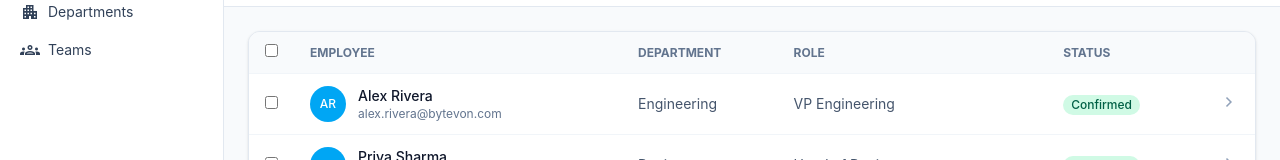
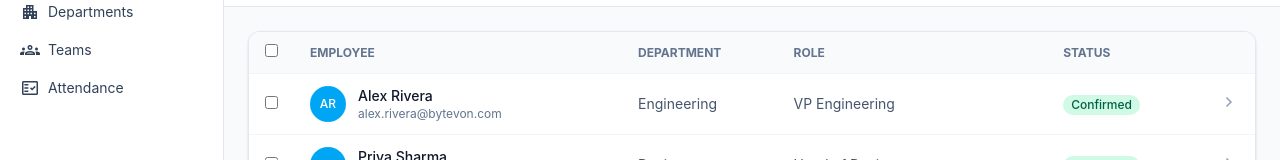
Before and after one commit to Virendrasinghthakur/Bytevon-fullstack-protoype, a React (Vite) app in the folder frontend/: page /workforce/employees in a window 1280 px wide. Shown: the part 128-288 px from the top of the page. Built offline with nearby package versions, Linux system fonts and the light colour scheme.

Commit message:
feat(workforce): wire Attendance routes + sidebar; Teams already linked

```diff
--- a/frontend/src/main.jsx
+++ b/frontend/src/main.jsx
@@ -20,6 +20,10 @@ import AddMemberPage from './modules/workforce/pages/AddMemberPage'
 import DepartmentsListPage from './modules/workforce/pages/DepartmentsListPage'
 import DepartmentDetailPage from './modules/workforce/pages/DepartmentDetailPage'
 import DepartmentCreatePage from './modules/workforce/pages/DepartmentCreatePage'
+import AttendanceDashboardPage from './modules/workforce/pages/AttendanceDashboardPage'
+import AttendanceEmployeesPage from './modules/workforce/pages/AttendanceEmployeesPage'
+import MarkAttendancePage from './modules/workforce/pages/MarkAttendancePage'
+import AttendanceDetailPage from './modules/workforce/pages/AttendanceDetailPage'
 
 function AppShell() {
   return (
@@ -32,7 +36,7 @@ function AppShell() {
         <nav className="space-y-0.5 px-2">
           <Link
             to="/workforce/employees"
-            className="flex items-center gap-2 rounded-lg px-3 py-2 text-sm text-slate-700 hover:bg-slate-100 [&.active]:bg-sky-50 [&.active]:text-sky-700 [&.active]:font-medium"
+            className="flex items-center gap-2 rounded-lg px-3 py-2 text-sm text-slate-700 hover:bg-slate-100 [&.active]:bg-sky-50 [&.active]:font-medium [&.active]:text-sky-700"
             activeOptions={{ exact: false }}
           >
             <span className="material-symbols-outlined text-xl">group</span>
@@ -40,7 +44,7 @@ function AppShell() {
           </Link>
           <Link
             to="/workforce/departments"
-            className="flex items-center gap-2 rounded-lg px-3 py-2 text-sm text-slate-700 hover:bg-slate-100 [&.active]:bg-sky-50 [&.active]:text-sky-700 [&.active]:font-medium"
+            className="flex items-center gap-2 rounded-lg px-3 py-2 text-sm text-slate-700 hover:bg-slate-100 [&.active]:bg-sky-50 [&.active]:font-medium [&.active]:text-sky-700"
             activeOptions={{ exact: false }}
           >
             <span className="material-symbols-outlined text-xl">apartment</span>
@@ -48,11 +52,19 @@ function AppShell() {
           </Link>
           <Link
             to="/workforce/teams"
-            className="flex items-center gap-2 rounded-lg px-3 py-2 text-sm text-slate-700 hover:bg-slate-100 [&.active]:bg-sky-50 [&.active]:text-sky-700 [&.active]:font-medium"
+            className="flex items-center gap-2 rounded-lg px-3 py-2 text-sm text-slate-700 hover:bg-slate-100 [&.active]:bg-sky-50 [&.active]:font-medium [&.active]:text-sky-700"
             activeOptions={{ exact: false }}
           >
             <span className="material-symbols-outlined text-xl">groups</span>
             Teams
+          </Link>
+          <Link
+            to="/workforce/attendance"
+            className="flex items-center gap-2 rounded-lg px-3 py-2 text-sm text-slate-700 hover:bg-slate-100 [&.active]:bg-sky-50 [&.active]:font-medium [&.active]:text-sky-700"
+            activeOptions={{ exact: false }}
+          >
+            <span className="material-symbols-outlined text-xl">fact_check</span>
+            Attendance
           </Link>
         </nav>
       </aside>
@@ -63,11 +75,8 @@ function AppShell() {
   )
 }
 
-const rootRoute = createRootRoute({
-  component: AppShell,
-})
+const rootRoute = createRootRoute({ component: AppShell })
 
-// Default: Employee Management
 const indexRoute = createRoute({
   getParentRoute: () => rootRoute,
   path: '/',
@@ -76,59 +85,22 @@ const indexRoute = createRoute({
   },
 })
 
-const employeesRoute = createRoute({
-  getParentRoute: () => rootRoute,
-  path: '/workforce/employees',
-  component: EmployeesListPage,
-})
+const employeesRoute = createRoute({ getParentRoute: () => rootRoute, path: '/workforce/employees', component: EmployeesListPage })
+const employeeCreateRoute = createRoute({ getParentRoute: () => rootRoute, path: '/workforce/employees/new', component: EmployeeCreatePage })
+const employeeDetailRoute = createRoute({ getParentRoute: () => rootRoute, path: '/workforce/employees/$employeeId', component: EmployeeDetailPage })
 
-const employeeCreateRoute = createRoute({
-  getParentRoute: () => rootRoute,
-  path: '/workforce/employees/new',
-  component: EmployeeCreatePage,
-})
+const departmentsRoute = createRoute({ getParentRoute: () => rootRoute, path: '/workforce/departments', component: DepartmentsListPage })
+const departmentCreateRoute = createRoute({ getParentRoute: () => rootRoute, path: '/workforce/departments/new', component: DepartmentCreatePage })
+const departmentDetailRoute = createRoute({ getParentRoute: () => rootRoute, path: '/workforce/departments/$departmentId', component: DepartmentDetailPage })
 
-const employeeDetailRoute = createRoute({
-  getParentRoute: () => rootRoute,
-  path: '/workforce/employees/$employeeId',
-  component: EmployeeDetailPage,
-})
+const teamsRoute = createRoute({ getParentRoute: () => rootRoute, path: '/workforce/teams', component: TeamsListPage })
+const teamDetailRoute = createRoute({ getParentRoute: () => rootRoute, path: '/workforce/teams/$teamId', component: TeamDetailPage })
+const addMemberRoute = createRoute({ getParentRoute: () => rootRoute, path: '/workforce/teams/$teamId/add-member', component: AddMemberPage })
 
-const departmentsRoute = createRoute({
-  getParentRoute: () => rootRoute,
-  path: '/workforce/departments',
-  component: DepartmentsListPage,
-})
-
-const departmentCreateRoute = createRoute({
-  getParentRoute: () => rootRoute,
-  path: '/workforce/departments/new',
-  component: DepartmentCreatePage,
-})
-
-const departmentDetailRoute = createRoute({
-  getParentRoute: () => rootRoute,
-  path: '/workforce/departments/$departmentId',
-  component: DepartmentDetailPage,
-})
-
-const teamsRoute = createRoute({
-  getParentRoute: () => rootRoute,
-  path: '/workforce/teams',
-  component: TeamsListPage,
-})
-
-const teamDetailRoute = createRoute({
-  getParentRoute: () => rootRoute,
-  path: '/workforce/teams/$teamId',
-  component: TeamDetailPage,
-})
-
-const addMemberRoute = createRoute({
-  getParentRoute: () => rootRoute,
-  path: '/workforce/teams/$teamId/add-member',
-  component: AddMemberPage,
-})
+const attendanceRoute = createRoute({ getParentRoute: () => rootRoute, path: '/workforce/attendance', component: AttendanceDashboardPage })
+const attendanceEmployeesRoute = createRoute({ getParentRoute: () => rootRoute, path: '/workforce/attendance/employees', component: AttendanceEmployeesPage })
+const markAttendanceRoute = createRoute({ getParentRoute: () => rootRoute, path: '/workforce/attendance/mark', component: MarkAttendancePage })
+const attendanceDetailRoute = createRoute({ getParentRoute: () => rootRoute, path: '/workforce/attendance/$attendanceId', component: AttendanceDetailPage })
 
 const routeTree = rootRoute.addChildren([
   indexRoute,
@@ -141,6 +113,10 @@ const routeTree = rootRoute.addChildren([
   teamsRoute,
   teamDetailRoute,
   addMemberRoute,
+  attendanceRoute,
+  attendanceEmployeesRoute,
+  markAttendanceRoute,
+  attendanceDetailRoute,
 ])
 
 const router = createRouter({ routeTree })
```
